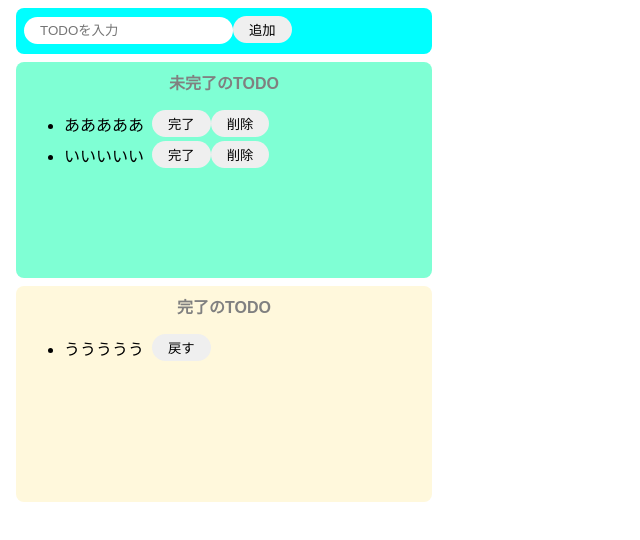
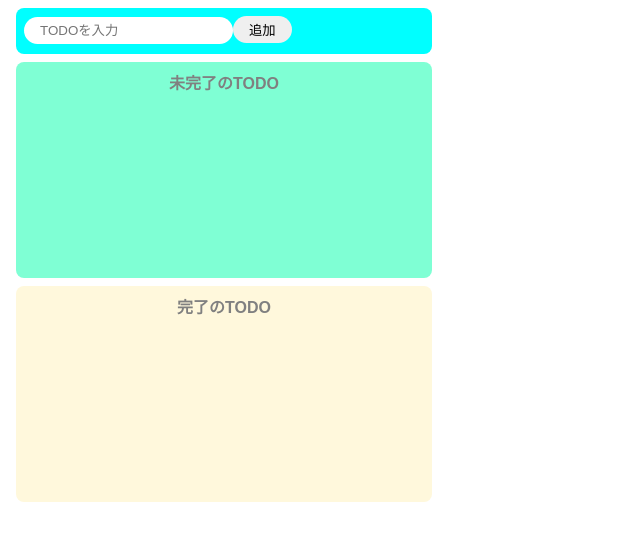
Before and after one commit to kato1808/S7-TODOReact, a React (Create React App) app: page / in a window 1280 px wide. Shown: the top 540 px of the page, without its empty margins (0-640 px from the left). Built offline with nearby package versions, Linux system fonts and the light colour scheme.

Commit message:
202210061929

```diff
--- a/src/App.jsx
+++ b/src/App.jsx
@@ -3,11 +3,8 @@
 
 export const App = () => {
   const [todoText, setTodoText] = useState("");
-  const [incompleteTodos, setIncompleteTodos] = useState([
-    "あああああ",
-    "いいいいい"
-  ]);
-  const [completeTodos, setCompleteTodos] = useState(["ううううう"]);
+  const [incompleteTodos, setIncompleteTodos] = useState([]);
+  const [completeTodos, setCompleteTodos] = useState([]);
   const onChangeTodoText = (event) => setTodoText(event.target.value);
   const onClickAdd = () => {
     if (todoText === "") return;
@@ -20,6 +17,22 @@
     const newTodos = [...incompleteTodos];
     newTodos.splice(index, 1);
     setIncompleteTodos(newTodos);
+  };
+
+  const onclickComplete = (index) => {
+    const newInCompleteTodos = [...incompleteTodos];
+    newInCompleteTodos.splice(index, 1);
+
+    const newCompleteTodos = [...completeTodos, incompleteTodos[index]];
+    setIncompleteTodos(newInCompleteTodos);
+    setCompleteTodos(newCompleteTodos);
+  };
+  const onClickBack = (index) => {
+    const newCompleteTodos = [...completeTodos];
+    newCompleteTodos.splice(index, 1);
+    const newInCompleteTodos = [...incompleteTodos, completeTodos[index]];
+    setCompleteTodos(newCompleteTodos);
+    setIncompleteTodos(newInCompleteTodos);
   };
 
   return (
@@ -39,7 +52,7 @@
             return (
               <div key={todo} className="list-row">
                 <li>{todo}</li>
-                <button>完了</button>
+                <button onClick={() => onclickComplete(index)}>完了</button>
                 <button onClick={() => onClickDelete(index)}>削除</button>
               </div>
             );
@@ -49,11 +62,11 @@
       <div className="complete-area">
         <p className="title">完了のTODO</p>
         <ul>
-          {completeTodos.map((todo) => {
+          {completeTodos.map((todo, index) => {
             return (
               <div key={todo} className="list-row">
                 <li>{todo}</li>
-                <button>戻す</button>
+                <button onClick={() => onClickBack(index)}>戻す</button>
               </div>
             );
           })}
```
